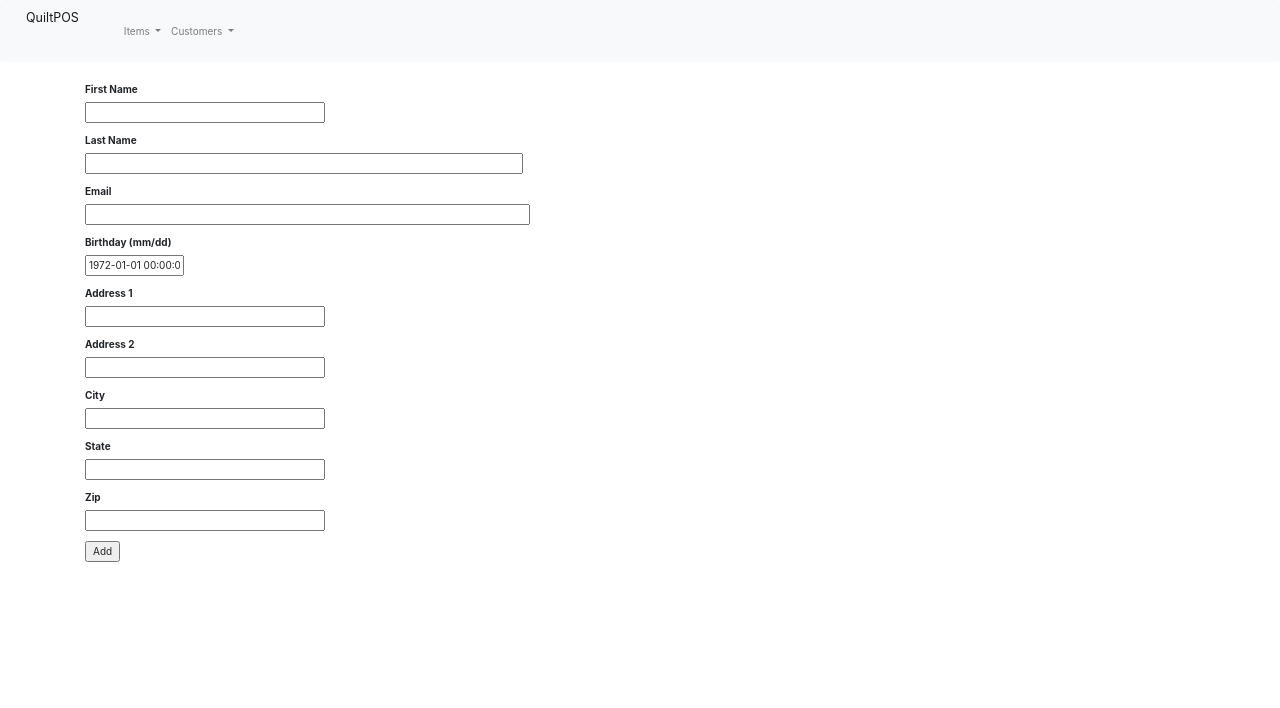
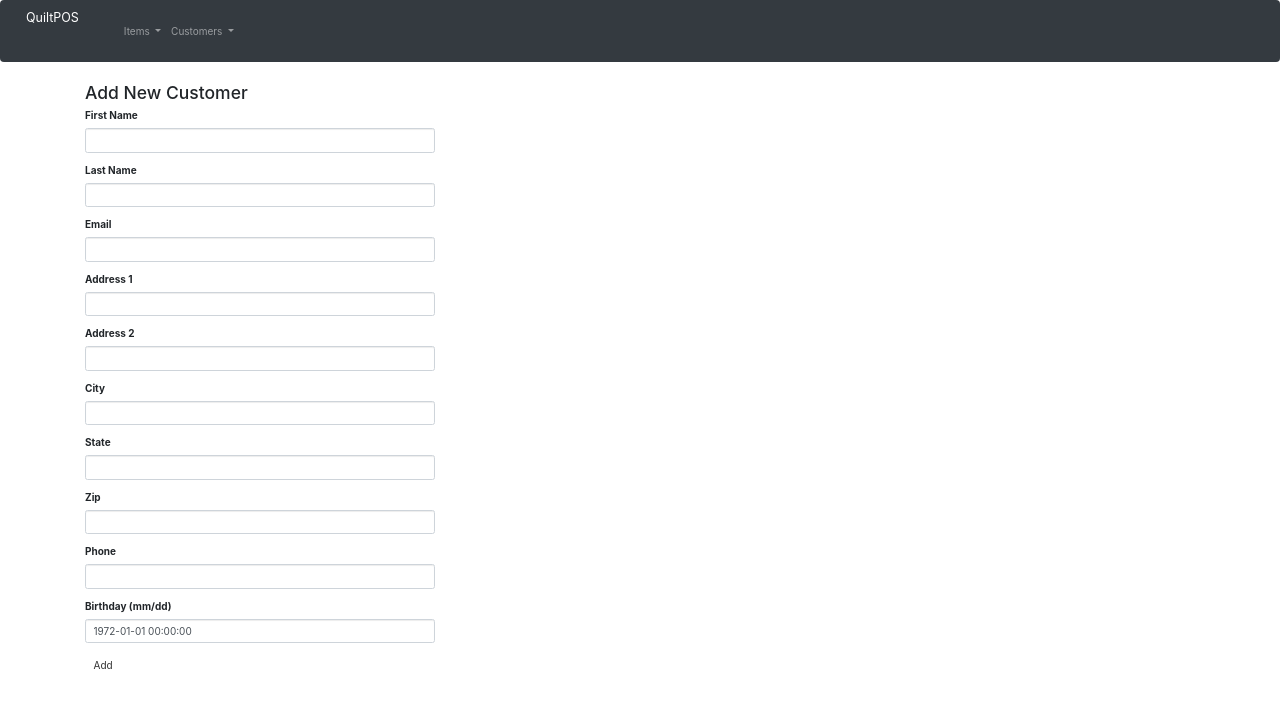
Before and after one commit to BEricDavis/quilt_pos, a Flask app: page /customer/add in a window 1280 px wide. Shown: the top 708 px of the page. Run offline with Flask 2, Linux system fonts and the light colour scheme; some libraries are stand-ins or nearby versions.

Commit message:
use bootstrap/wtf.html for forms

```diff
--- a/app/templates/base.html
+++ b/app/templates/base.html
@@ -1,8 +1,9 @@
 {% extends 'bootstrap/base.html' %}
 {% block scripts %}
 {{ super() }}
-   <script src="https://maxcdn.bootstrapcdn.com/bootstrap/4.0.0/js/bootstrap.min.js" integrity="sha384-JZR6Spejh4U02d8jOt6vLEHfe/JQGiRRSQQxSfFWpi1MquVdAyjUar5+76PVCmYl" crossorigin="anonymous"></script>    <link rel="stylesheet" href="https://stackpath.bootstrapcdn.com/bootstrap/4.1.3/css/bootstrap.min.css" integrity="sha384-MCw98/SFnGE8fJT3GXwEOngsV7Zt27NXFoaoApmYm81iuXoPkFOJwJ8ERdknLPMO" crossorigin="anonymous">
-   <script src="https://cdnjs.cloudflare.com/ajax/libs/popper.js/1.12.9/umd/popper.min.js" integrity="sha384-ApNbgh9B+Y1QKtv3Rn7W3mgPxhU9K/ScQsAP7hUibX39j7fakFPskvXusvfa0b4Q" crossorigin="anonymous"></script>
+    <script src="https://maxcdn.bootstrapcdn.com/bootstrap/4.0.0/js/bootstrap.min.js" integrity="sha384-JZR6Spejh4U02d8jOt6vLEHfe/JQGiRRSQQxSfFWpi1MquVdAyjUar5+76PVCmYl" crossorigin="anonymous"></script>    <link rel="stylesheet" href="https://stackpath.bootstrapcdn.com/bootstrap/4.1.3/css/bootstrap.min.css" integrity="sha384-MCw98/SFnGE8fJT3GXwEOngsV7Zt27NXFoaoApmYm81iuXoPkFOJwJ8ERdknLPMO" crossorigin="anonymous">
+    <script src="https://cdnjs.cloudflare.com/ajax/libs/popper.js/1.12.9/umd/popper.min.js" integrity="sha384-ApNbgh9B+Y1QKtv3Rn7W3mgPxhU9K/ScQsAP7hUibX39j7fakFPskvXusvfa0b4Q" crossorigin="anonymous"></script>
+    <link rel="stylesheet" href="{{ url_for('static', filename='styles/lsos.css') }}">
 
 {% endblock %}
 
@@ -11,7 +12,7 @@
 {% endblock %}
 
 {% block navbar %}
-<nav class="navbar navbar-expand-lg navbar-light bg-light">
+<nav class="navbar navbar-expand-lg navbar-dark bg-dark" >
   <a class="navbar-brand" href="{{ url_for('index') }}">QuiltPOS</a>
   <button class="navbar-toggler" type="button" data-toggle="collapse" data-target="#navbarNavDropdown" aria-controls="navbarNavDropdown" aria-expanded="false" aria-label="Toggle navigation">
     <span class="navbar-toggler-icon"></span>
--- a/app/templates/customer_add.html
+++ b/app/templates/customer_add.html
@@ -1,78 +1,85 @@
 {% extends "base.html" %}
+{% import 'bootstrap/wtf.html' as wtf %}
 
 {% block app_content %}
+<h3>Add New Customer</h3>
+<div class="row">
+    <div class="col-md-4">
+        {{ wtf.quick_form(form) }}
+    </div>
+</div>
 
     <!--<h1>Add new Customer</h1>-->
-    <form action="" method="post">
-        {{ form.hidden_tag() }}
-        <div>
-        <p>
-            {{ form.first_name.label }}<br>
-            {{ form.first_name(size=32) }}<br>
-            {% for error in form.first_name.errors %}
-            <span style="color: red;">[{{ error }}]</span>
-            {% endfor %}
-        </p>
-        <p>
-            {{ form.last_name.label }}<br>
-            {{ form.last_name(size=63) }}<br>
-            {% for error in form.last_name.errors %}
-            <span style="color: red;">[{{ error }}]</span>
-            {% endfor %}
-        </p>
-        <p>
-            {{form.email.label }}<br>
-            {{ form.email(size=64) }}<br>
-            {% for error in form.email.errors %}
-            <span style="color: red;">[{{ error }}]</span>
-            {% endfor %}
-        </p>
-        <p>
-            {{ form.birthday.label }}<br>
-            {{ form.birthday(size=10) }}
-            {% for error in form.birthday.errors %}
-            <span style="color: red;">[{{ error }}]</span>
-            {% endfor %}
-        </p>
-        <p>
-            {{ form.street1.label }}<br>
-            {{ form.street1(size=32) }}<br>
-            {% for error in form.street1.errors %}
-            <span style="color: red;">[{{ error }}]</span>
-            {% endfor %}
-        </p>
-                <p>
-            {{ form.street2.label }}<br>
-            {{ form.street2(size=32) }}<br>
-            {% for error in form.street2.errors %}
-            <span style="color: red;">[{{ error }}]</span>
-            {% endfor %}
-        </p>
-        <p>
-            {{ form.city.label }}<br>
-            {{ form.city(size=32) }}<br>
-            {% for error in form.city.errors %}
-            <span style="color: red;">[{{ error }}]</span>
-            {% endfor %}
-        </p>
+    <!--<form action="" method="post">-->
+        <!--{{ form.hidden_tag() }}-->
+        <!--<div>-->
+        <!--<p>-->
+            <!--{{ form.first_name.label }}<br>-->
+            <!--{{ form.first_name(size=32) }}<br>-->
+            <!--{% for error in form.first_name.errors %}-->
+            <!--<span style="color: red;">[{{ error }}]</span>-->
+            <!--{% endfor %}-->
+        <!--</p>-->
+        <!--<p>-->
+            <!--{{ form.last_name.label }}<br>-->
+            <!--{{ form.last_name(size=63) }}<br>-->
+            <!--{% for error in form.last_name.errors %}-->
+            <!--<span style="color: red;">[{{ error }}]</span>-->
+            <!--{% endfor %}-->
+        <!--</p>-->
+        <!--<p>-->
+            <!--{{form.email.label }}<br>-->
+            <!--{{ form.email(size=64) }}<br>-->
+            <!--{% for error in form.email.errors %}-->
+            <!--<span style="color: red;">[{{ error }}]</span>-->
+            <!--{% endfor %}-->
+        <!--</p>-->
+        <!--<p>-->
+            <!--{{ form.birthday.label }}<br>-->
+            <!--{{ form.birthday(size=10) }}-->
+            <!--{% for error in form.birthday.errors %}-->
+            <!--<span style="color: red;">[{{ error }}]</span>-->
+            <!--{% endfor %}-->
+        <!--</p>-->
+        <!--<p>-->
+            <!--{{ form.street1.label }}<br>-->
+            <!--{{ form.street1(size=32) }}<br>-->
+            <!--{% for error in form.street1.errors %}-->
+            <!--<span style="color: red;">[{{ error }}]</span>-->
+            <!--{% endfor %}-->
+        <!--</p>-->
+                <!--<p>-->
+            <!--{{ form.street2.label }}<br>-->
+            <!--{{ form.street2(size=32) }}<br>-->
+            <!--{% for error in form.street2.errors %}-->
+            <!--<span style="color: red;">[{{ error }}]</span>-->
+            <!--{% endfor %}-->
+        <!--</p>-->
+        <!--<p>-->
+            <!--{{ form.city.label }}<br>-->
+            <!--{{ form.city(size=32) }}<br>-->
+            <!--{% for error in form.city.errors %}-->
+            <!--<span style="color: red;">[{{ error }}]</span>-->
+            <!--{% endfor %}-->
+        <!--</p>-->
 
-        <p>
-            {{ form.state.label }}<br>
-            {{ form.state(size=32) }}<br>
-            {% for error in form.state.errors %}
-            <span style="color: red;">[{{ error }}]</span>
-            {% endfor %}
-        </p>
-        <p>
-            {{ form.zip.label }}<br>
-            {{ form.zip(size=32) }}<br>
-            {% for error in form.zip.errors %}
-            <span style="color: red;">[{{ error }}]</span>
-            {% endfor %}
-        </p>
-        <p>{{ form.submit() }}</p>
-        </div>
-    </form>
+        <!--<p>-->
+            <!--{{ form.state.label }}<br>-->
+            <!--{{ form.state(size=32) }}<br>-->
+            <!--{% for error in form.state.errors %}-->
+            <!--<span style="color: red;">[{{ error }}]</span>-->
+            <!--{% endfor %}-->
+        <!--</p>-->
+        <!--<p>-->
+            <!--{{ form.zip.label }}<br>-->
+            <!--{{ form.zip(size=32) }}<br>-->
+            <!--{% for error in form.zip.errors %}-->
+            <!--<span style="color: red;">[{{ error }}]</span>-->
+            <!--{% endfor %}-->
+        <!--</p>-->
+        <!--<p>{{ form.submit() }}</p>-->
+        <!--</div>-->
+    <!--</form>-->
 
 
 {% endblock %}
```
Also changed, not shown: app/templates/item_add.html (+56 -50 lines).
